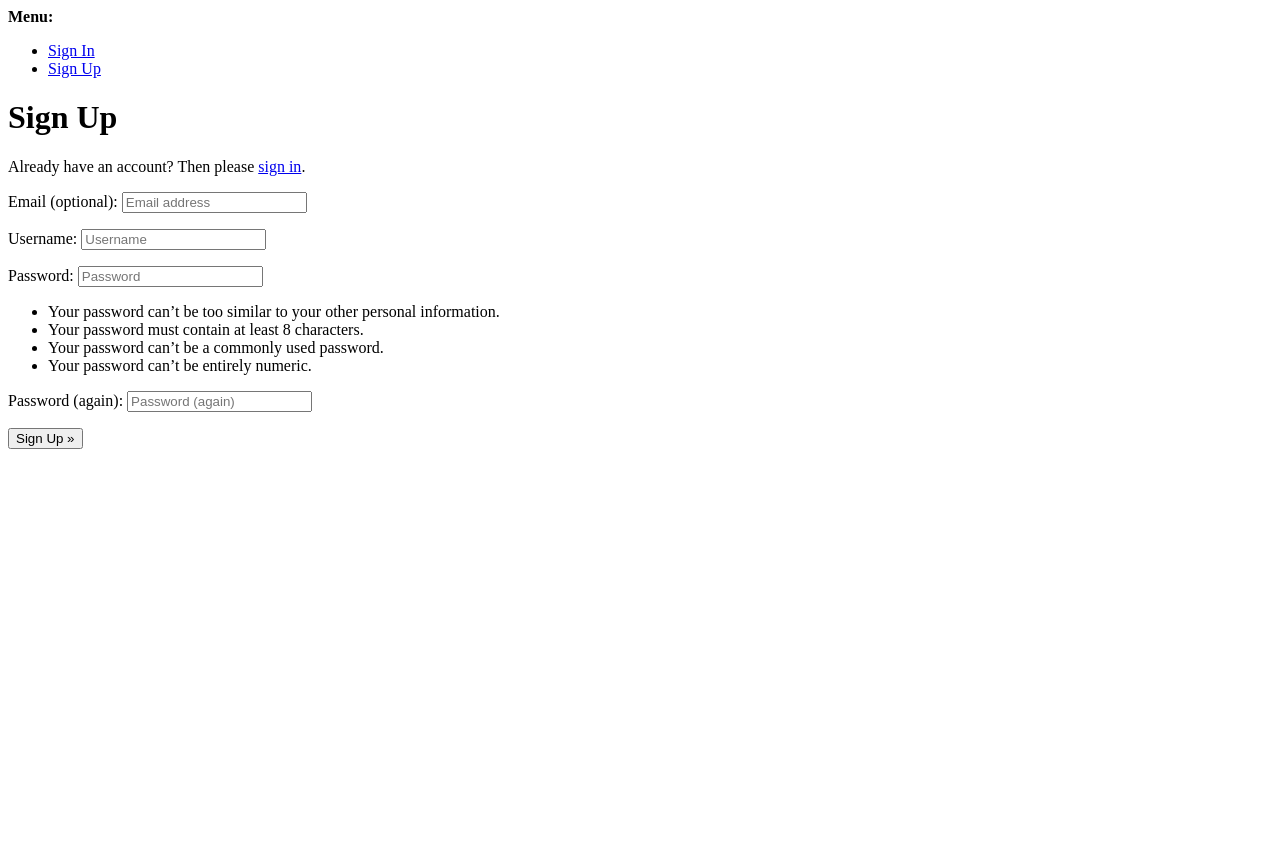
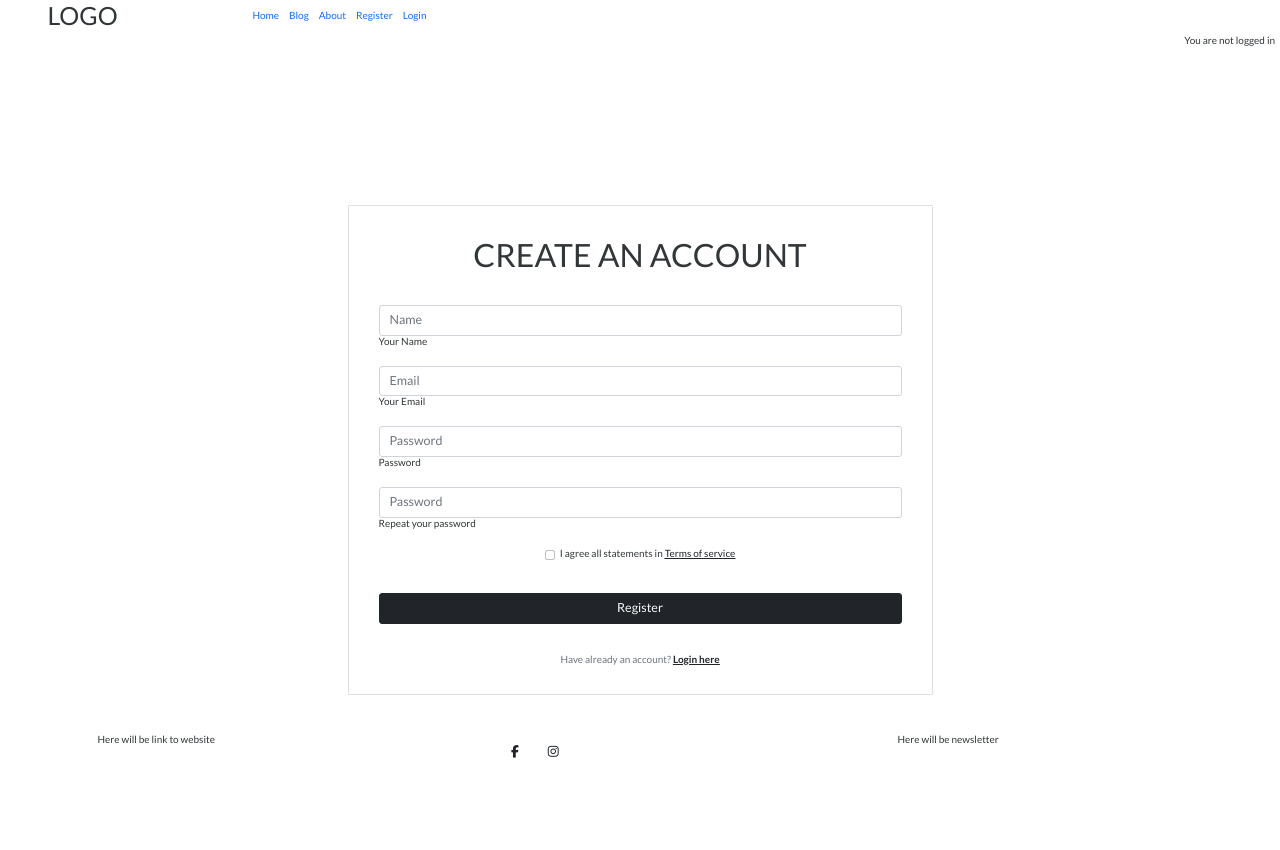
Before and after one commit to Annibor/the-poster-blog, a Django app: page /accounts/signup/ in a window 1280 px wide. Before the commit the page ends 449 px from the top, so only its background shows below. Run offline with Django 5.2, Linux system fonts and the light colour scheme; some libraries are stand-ins or nearby versions.

Commit message:
Styled signup.html to look better

```diff
--- a/static/css/style.css
+++ b/static/css/style.css
@@ -100,6 +100,16 @@ h2 {
   font-size: 1.6rem;
 }
 
+/* -----------------------*/
+/* --- SIGNUP.HTML --- */
+/* -----------------------*/
+.signup-form {
+  border-radius: 1.5px;
+}
+
+/* -----------------------*/
+/* --- MEDIA QUERIES--- */
+/* -----------------------*/
 @media (min-width: 34rem) {
   html {
     font-size: 62.5%;
--- a/templates/account/login.html
+++ b/templates/account/login.html
@@ -1,4 +1,4 @@
-{% extends "account/base.html" %}
+{% extends "base.html" %}
 
 {% load i18n %}
 {% load account socialaccount %}
--- a/templates/account/signup.html
+++ b/templates/account/signup.html
@@ -1,21 +1,60 @@
-{% extends "account/base.html" %}
+{% extends "base.html" %}
 
 {% load i18n %}
 
 {% block head_title %}{% trans "Signup" %}{% endblock head_title %}
 
 {% block content %}
-<h1>{% trans "Sign Up" %}</h1>
+<section class="vh-100">
+  <div class="mask d-flex align-items-center h-100 ">
+    <div class="container h-100">
+      <div class="row d-flex justify-content-center align-items-center h-100">
+        <div class="col-12 col-md-9 col-lg-7 col-xl-6">
+          <div class="card signup-form">
+            <div class="card-body p-5">
+              <h2 class="text-uppercase text-center mb-5">{% trans "Create an account" %}</h2>
 
-<p>{% blocktrans %}Already have an account? Then please <a href="{{ login_url }}">sign in</a>.{% endblocktrans %}</p>
+              <form class="signup" id="signup_form" method="post" action="{% url 'account_signup' %}">
+                {% csrf_token %}
+                <div class="form-outline mb-4">
+                  <input type="text" id="username" name="username" class="form-control form-control-lg" placeholder="Name" required />
+                  <label class="form-label" for="username">{% trans "Your Name" %}</label>
+                </div>
 
-<form class="signup" id="signup_form" method="post" action="{% url 'account_signup' %}">
-  {% csrf_token %}
-  {{ form.as_p }}
-  {% if redirect_field_value %}
-  <input type="hidden" name="{{ redirect_field_name }}" value="{{ redirect_field_value }}" />
-  {% endif %}
-  <button type="submit">{% trans "Sign Up" %} &raquo;</button>
-</form>
+                <div class="form-outline mb-4">
+                  <input type="email" id="email" name="email" class="form-control form-control-lg" placeholder="Email" required />
+                  <label class="form-label" for="email">{% trans "Your Email" %}</label>
+                </div>
 
+                <div class="form-outline mb-4">
+                  <input type="password" id="password1" name="password1" class="form-control form-control-lg" placeholder="Password" required />
+                  <label class="form-label" for="password1">{% trans "Password" %}</label>
+                </div>
+
+                <div class="form-outline mb-4">
+                  <input type="password" id="password2" name="password2" class="form-control form-control-lg" placeholder="Password" required />
+                  <label class="form-label" for="password2">{% trans "Repeat your password" %}</label>
+                </div>
+
+                <div class="form-check d-flex justify-content-center mb-5">
+                  <input class="form-check-input me-2" type="checkbox" value="" id="terms" required />
+                  <label class="form-check-label" for="terms">
+                    {% blocktrans %}I agree all statements in <a href="#" class="text-body"><u>Terms of service</u></a>{% endblocktrans %}
+                  </label>
+                </div>
+
+                <div class="d-flex justify-content-center">
+                  <button type="submit" class="btn btn-dark btn-block btn-lg text-light w-100">{% trans "Register" %}</button>
+                </div>
+
+                <p class="text-center text-muted mt-5 mb-0">{% blocktrans %}Have already an account? <a href="{{ login_url }}" class="fw-bold text-body"><u>Login here</u></a>{% endblocktrans %}</p>
+              </form>
+
+            </div>
+          </div>
+        </div>
+      </div>
+    </div>
+  </div>
+</section>
 {% endblock content %}
```
